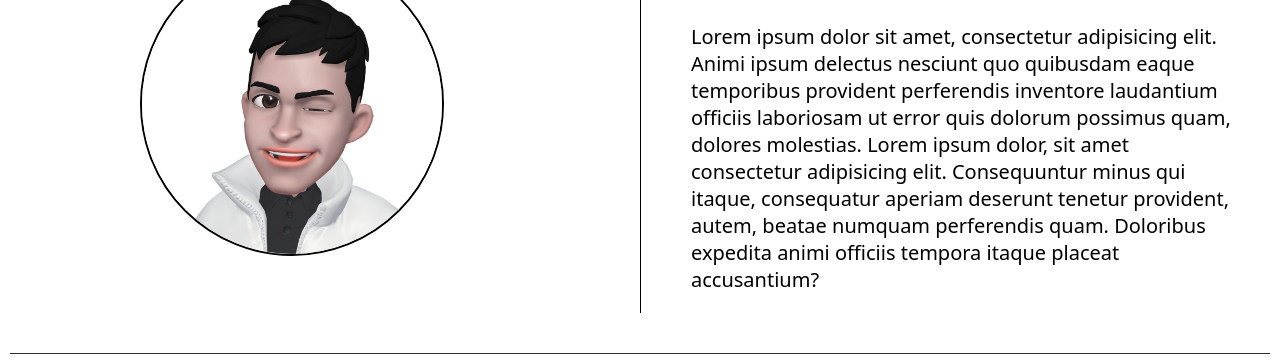
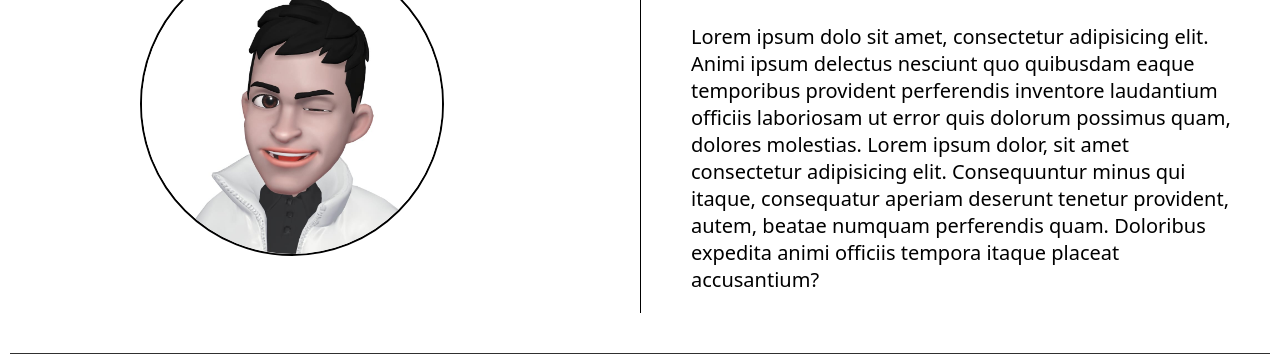
Before and after one commit to harsh88588/My-Portfoilo, a plain HTML site: page index.html in a window 1280 px wide. Shown: the part 609-966 px from the top of the page. Drawn offline with nearby package versions, Linux system fonts and the light colour scheme.

Commit message:
Update V1.2

```diff
--- a/index.html
+++ b/index.html
@@ -38,7 +38,7 @@
                 </div>
                 <div class="aboutBox">
                     <h1>About Me</h1>
-                    <p>Lorem ipsum dolor sit amet, consectetur adipisicing elit. Animi ipsum delectus nesciunt quo quibusdam eaque temporibus provident perferendis inventore laudantium officiis laboriosam ut error quis dolorum possimus quam, dolores molestias. Lorem ipsum dolor, sit amet consectetur adipisicing elit. Consequuntur minus qui itaque, consequatur aperiam deserunt tenetur provident, autem, beatae numquam perferendis quam. Doloribus expedita animi officiis tempora itaque placeat accusantium?</p>
+                    <p>Lorem ipsum dolo sit amet, consectetur adipisicing elit. Animi ipsum delectus nesciunt quo quibusdam eaque temporibus provident perferendis inventore laudantium officiis laboriosam ut error quis dolorum possimus quam, dolores molestias. Lorem ipsum dolor, sit amet consectetur adipisicing elit. Consequuntur minus qui itaque, consequatur aperiam deserunt tenetur provident, autem, beatae numquam perferendis quam. Doloribus expedita animi officiis tempora itaque placeat accusantium?</p>
                 </div>
             </div>
         </div>
```
